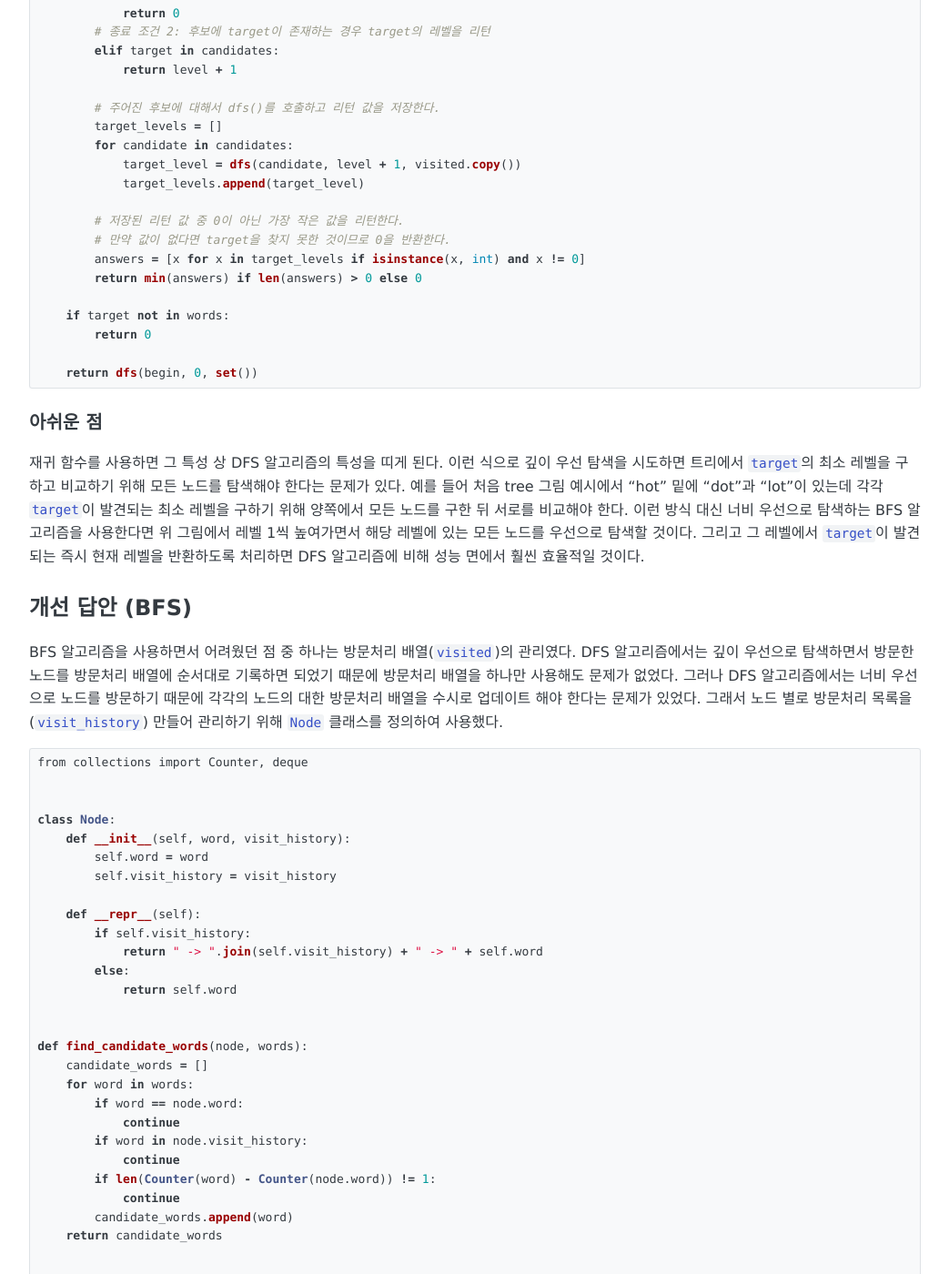
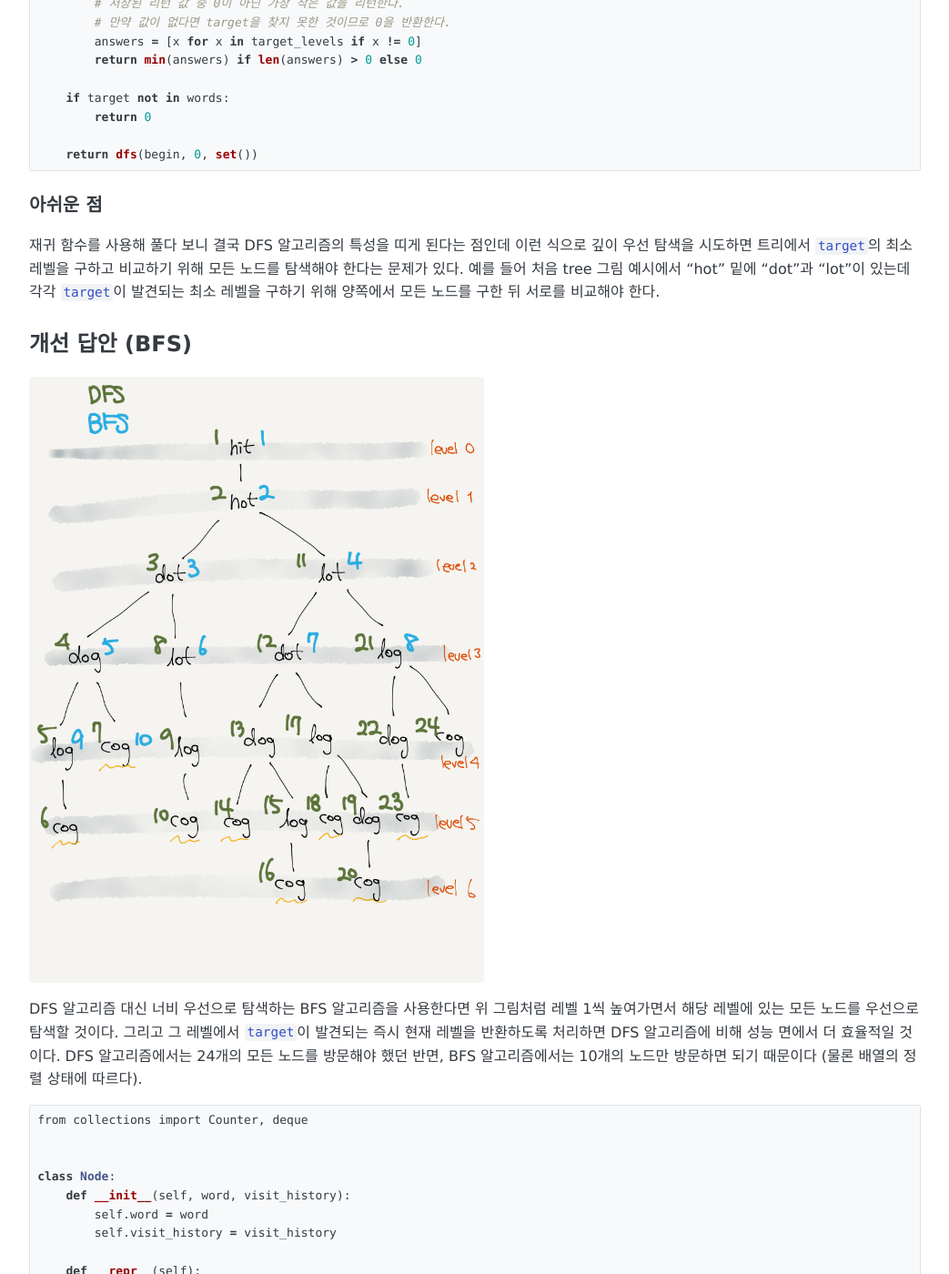
Before and after one commit to ghwn/ghwn.github.io, a Jekyll site: the page built from _posts/2021-04-20-programmers-43163.md, in a window 1280 px wide and 1400 px high, scrolled down 3020 px. Shown: the whole window at 91% size, without its empty margins (118-1161 px from the left). Built offline with Jekyll 4.4.1, drawn with Linux system fonts in a browser that asks for light colours; comment, search, counter and statistics services are not loaded; some of the changed text lies outside the part shown.

Commit message:
글 수정

````diff
--- a/_posts/2021-04-20-programmers-43163.md
+++ b/_posts/2021-04-20-programmers-43163.md
@@ -56,32 +56,23 @@
 
 ## 처음 문제 풀이 (DFS)
 
-입출력 예1의 탐색 과정을 아래 그림처럼 표현할 수 있다. 발견된 target 중 가장 낮은 레벨은 4이다.
+처음에는 `begin`부터 시작해 주어진 단어에 대해서 문자 하나만 차이 나는 단어(이하 후보 단어)를 `words`에서 탐색한다.
+입출력 예1처럼 `begin = "hit"`, `target="cog"`, `words=["hot", "dot", "dog", "lot", "log", "cog"]`인 경우,
+"hit"에서 변경할 수 있는 단어는 "hot"이 유일하다.
+
+그리고 이 "hot"의 후보 단어는 "dot", "lot"이 있다. 후보 단어의 조건을 따지면 아래와 같다.
+
+- 이전 단어와 비교해 문자 하나만 변경되어야 함.
+- 이전에 본 적 없는 단어여야 함.
+
+이런 식으로 후보 단어를 더 이상 찾을 수 없을 때까지 탐색하기 위해서 재귀 함수를 사용할 수 있다.
+이를 그림으로 표현하면 아래와 같다.
+그림에서 주황색으로 숫자가 거슬러 올라가는 모습은 `target`의 레벨을 반환하는 것을 표현한다.
+여러 레벨에 존재하는 부모 노드들은 여러 자식 노드의 반환값을 받고 그 중 더 작은 것을 골라 반환해야 한다.
+리턴값은 탐색된 `target`의 레벨을 나타내며 문제에서 구하고자 하는 것은 `target`의 최소 레벨이기 때문이다.
 
 <img src="/assets/images/2021-04-20-programmers-43163/1.png" width="500px">
 
-- `begin`으로 주어진 노드부터 시작해서 알파벳 하나만 차이 나는 노드(이하 후보 노드라고 명칭)들을 탐색한다.
-
-- 입출력 예1처럼 `begin="hit"`, `target="cog"`, `words=["hot”, "dot”, "dog”, "lot”, "log”, "cog"]`로 입력이 주어진 경우, 처음에는 "hit"의 후보 노드를 탐색한다.
-
-    후보 노드의 조건을 더 자세히 따져보면 다음과 같이 정리할 수 있다.
-    - 이전 노드와 비교해 문자 하나만 변경되어야 함.
-    - 이전에 방문한 적 없는 노드여야 함.
-
-- `words`에서 후보 노드는 "hot"이 유일하다. 그러므로 "hit"에서는 "hot"으로만 변경할 수 있다.
-
-- 이제 "hot"의 후보 노드를 탐색한다. 그 후보군은 `["dot, "lot"]`이다.
-
-- 그 중 "dot"의 후보 노드 탐색 결과는 `["dog", "lot"]`이다.
-
-- 그 중 "dog"의 후보 노드 탐색 결과는 `["log", "cog"]`이다.
-
-- 후보 노드 탐색 결과에 `target`이 포함되어 있으므로, `target`의 수준을 `return` 한다.
-
-- 이 입출력 예에는 `target`이 `words`에 포함되어 있으므로 언젠가는 0이 아닌 정수가 `return` 되겠지만,
-  만약 그렇지 않은 경우 모든 노드를 탐색 후 0을 반환할 것이다.
-
-- 그리고 위에서 후보 노드에 대한 탐색 함수를 호출한 부모 노드들 입장에서는 각기 다른 반환값과 함께 리턴된 자식 노드들을 가지고 그 중 가장 작은 값을 다시 자신의 부모에게 리턴하면 된다.
 
 ```python
 from collections import Counter
@@ -101,14 +92,15 @@
         # 주어진 노드와 알파벳 하나만 차이 나는 모든 후보 노드(단어)를 가져오되,
         # 이미 방문한 적 있는 노드는 제외한다.
         visited.add(node)
+
+        # 종료 조건 1: 현재 노드가 target인 경우 레벨을 리턴
+        if node == target:
+            return level
+
+        # 종료 조건 2: 남은 후보가 없는 경우 더 이상 변환을 진행할 수 없으므로 0 리턴
         candidates = find_candidates(node) - visited
-
-        # 종료 조건 1: 남은 후보가 없는 경우 더 이상 변환을 진행할 수 없으므로 0 리턴
         if len(candidates) == 0:
             return 0
-        # 종료 조건 2: 후보에 target이 존재하는 경우 target의 레벨을 리턴
-        elif target in candidates:
-            return level + 1
 
         # 주어진 후보에 대해서 dfs()를 호출하고 리턴 값을 저장한다.
         target_levels = []
@@ -118,7 +110,7 @@
 
         # 저장된 리턴 값 중 0이 아닌 가장 작은 값을 리턴한다.
         # 만약 값이 없다면 target을 찾지 못한 것이므로 0을 반환한다.
-        answers = [x for x in target_levels if isinstance(x, int) and x != 0]
+        answers = [x for x in target_levels if x != 0]
         return min(answers) if len(answers) > 0 else 0
 
     if target not in words:
@@ -129,16 +121,16 @@
 
 ### 아쉬운 점
 
-재귀 함수를 사용하면 그 특성 상 DFS 알고리즘의 특성을 띠게 된다. 이런 식으로 깊이 우선 탐색을 시도하면 트리에서 `target`의 최소 레벨을 구하고 비교하기 위해 모든 노드를 탐색해야 한다는 문제가 있다. 예를 들어 처음 tree 그림 예시에서 "hot" 밑에 "dot"과 "lot"이 있는데 각각 `target`이 발견되는 최소 레벨을 구하기 위해 양쪽에서 모든 노드를 구한 뒤 서로를 비교해야 한다. 이런 방식 대신 너비 우선으로 탐색하는 BFS 알고리즘을 사용한다면 위 그림에서 레벨 1씩 높여가면서 해당 레벨에 있는 모든 노드를 우선으로 탐색할 것이다. 그리고 그 레벨에서 `target`이 발견되는 즉시 현재 레벨을 반환하도록 처리하면 DFS 알고리즘에 비해 성능 면에서 훨씬 효율적일 것이다.
+재귀 함수를 사용해 풀다 보니 결국 DFS 알고리즘의 특성을 띠게 된다는 점인데 이런 식으로 깊이 우선 탐색을 시도하면 트리에서 `target`의 최소 레벨을 구하고 비교하기 위해 모든 노드를 탐색해야 한다는 문제가 있다. 예를 들어 처음 tree 그림 예시에서 "hot" 밑에 "dot"과 "lot"이 있는데 각각 `target`이 발견되는 최소 레벨을 구하기 위해 양쪽에서 모든 노드를 구한 뒤 서로를 비교해야 한다.
 
 
 ## 개선 답안 (BFS)
 
-BFS 알고리즘을 사용하면서 어려웠던 점 중 하나는 방문처리 배열(`visited`)의 관리였다.
-DFS 알고리즘에서는 깊이 우선으로 탐색하면서 방문한 노드를 방문처리 배열에 순서대로 기록하면 되었기 때문에
-방문처리 배열을 하나만 사용해도 문제가 없었다.
-그러나 DFS 알고리즘에서는 너비 우선으로 노드를 방문하기 때문에 각각의 노드의 대한 방문처리 배열을 수시로 업데이트 해야 한다는 문제가 있었다.
-그래서 노드 별로 방문처리 목록을 (`visit_history`) 만들어 관리하기 위해 `Node` 클래스를 정의하여 사용했다.
+<img src="/assets/images/2021-04-20-programmers-43163/2.png" width="500px">
+
+DFS 알고리즘 대신 너비 우선으로 탐색하는 BFS 알고리즘을 사용한다면 위 그림처럼 레벨 1씩 높여가면서 해당 레벨에 있는 모든 노드를 우선으로 탐색할 것이다.
+그리고 그 레벨에서 `target`이 발견되는 즉시 현재 레벨을 반환하도록 처리하면 DFS 알고리즘에 비해 성능 면에서 더 효율적일 것이다.
+DFS 알고리즘에서는 24개의 모든 노드를 방문해야 했던 반면, BFS 알고리즘에서는 10개의 노드만 방문하면 되기 때문이다 (물론 배열의 정렬 상태에 따르다).
 
 ```python
 from collections import Counter, deque
````
Also changed, not shown: other parts of _posts/2021-04-20-programmers-43163.md (+1 -1 lines), _posts/2021-04-18-programmers-43165.md (+1 -1 lines), _posts/2021-04-19-programmers-43162.md (+1 -1 lines), assets/images/2021-04-20-programmers-43163/1.png, assets/images/2021-04-20-programmers-43163/2.png (added).
